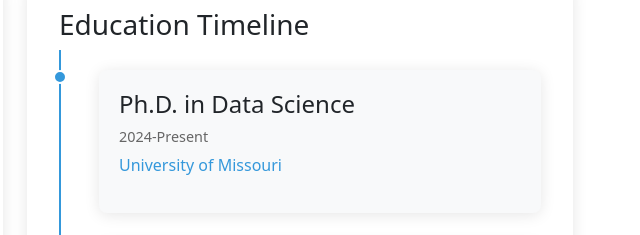
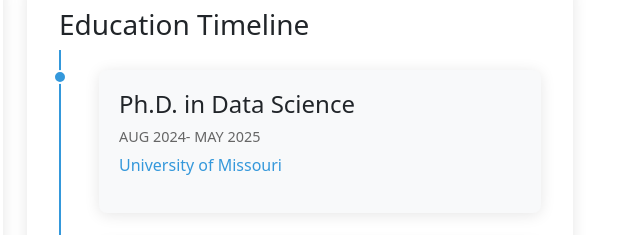
Before and after one commit to rvreddy24/My-Portfolio, a plain HTML site: page index.html in a window 1280 px wide. Shown: the part 1000-1235 px from the top of the page, 625-1265 px from the left. Drawn offline with nearby package versions, Linux system fonts and the light colour scheme.

Commit message:
Update index.html

```diff
--- a/index.html
+++ b/index.html
@@ -100,7 +100,7 @@
                                 <div class="timeline-marker"></div>
                                 <div class="timeline-content">
                                     <h4>Ph.D. in Data Science</h4>
-                                    <p class="timeline-date">2024-Present</p>
+                                    <p class="timeline-date">AUG 2024- MAY 2025</p>
                                     <p class="timeline-school">University of Missouri</p>
                                 </div>
                             </div>
```
